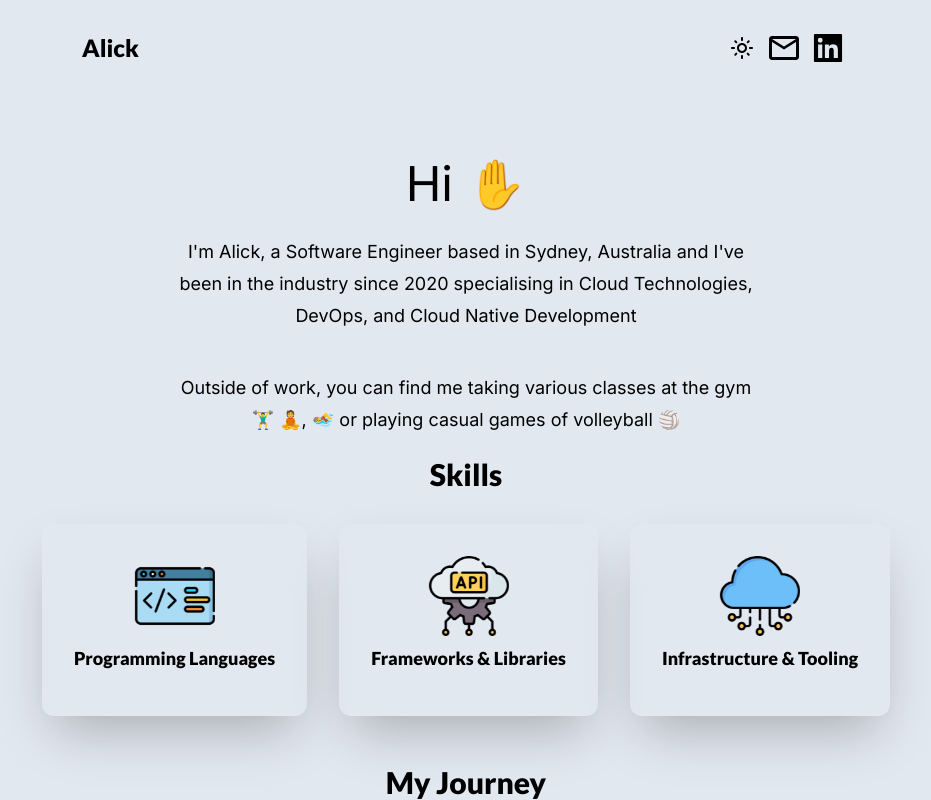
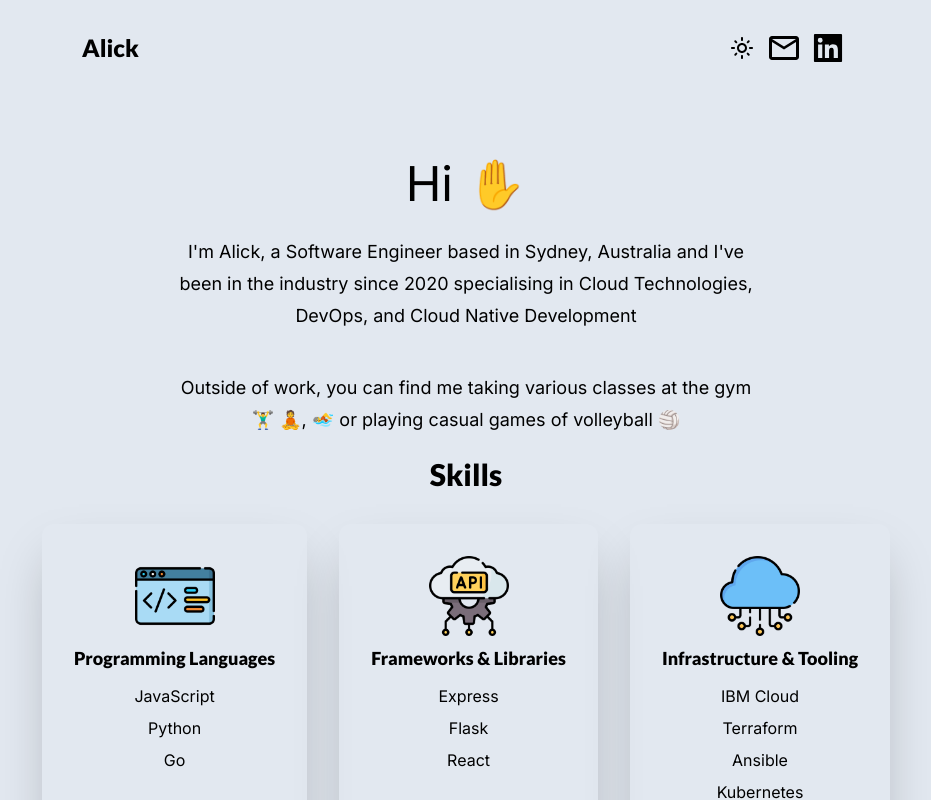
Before and after one commit to AlickYang/me, a Next.js app: page / in a window 1280 px wide. Shown: the top 800 px of the page, without its empty margins (174-1105 px from the left). Built offline with nearby package versions, Linux system fonts and the light colour scheme.

Commit message:
Refactor Card to be independent, move flipping effect to FlippingCard

```diff
--- a/src/components/UI/Card.js
+++ b/src/components/UI/Card.js
@@ -1,11 +1,11 @@
 import React from 'react'
 import Image from 'next/image'
 const Card = (props) => {
-    const { children, header, media } = props
+    const { children, header, media, effects } = props
 
     return (
-        <div className="group h-48">
-            <div className="text-center shadow-2xl p-8 rounded-xl my-8 relative transition-all h-full w-full duration-500 [transform-style:preserve-3d] group-hover:[transform:rotateY(180deg)]">
+        <div className="group">
+            <div className={`text-center shadow-2xl p-8 rounded-xl my-8 relative transition-all h-full w-full duration-500 ${effects}`}>
                 {
                     media && (
                         <Image className="mx-auto" src={media} width={80} height={80} alt={""} />
@@ -14,12 +14,9 @@ const Card = (props) => {
                 <h1 className="text-lg font-medium pt-2 pb-2 font-latoBlack">
                     {header}
                 </h1>
-                <div className="absolute inset-0 h-full w-full rounded-xl bg-black/80 px-6 py-6 text-center font-bold text-slate-200 [transform:rotateY(180deg)] [backface-visibility:hidden]">
-                    {children}
-                </div>
-
+                {children}
             </div >
-        </div>
+        </div >
     )
 }
 
--- /dev/null
+++ b/src/components/UI/FlippingCard.js
@@ -0,0 +1,19 @@
+import React from 'react'
+import Image from 'next/image'
+import Card from './Card'
+const FlippingCard = (props) => {
+    const { children, header, media } = props
+
+    return (
+        <div className="group">
+            <Card media={media} header={header} effects={"[transform-style:preserve-3d] group-hover:[transform:rotateY(180deg)]"}>
+                <div className="absolute inset-0 h-full w-full rounded-xl bg-black/80 px-6 py-6 text-center font-bold text-slate-200 [transform:rotateY(180deg)] [backface-visibility:hidden]">
+                    {children}
+                </div>
+            </Card>
+        </div>
+    )
+}
+
+
+export default FlippingCard
```
